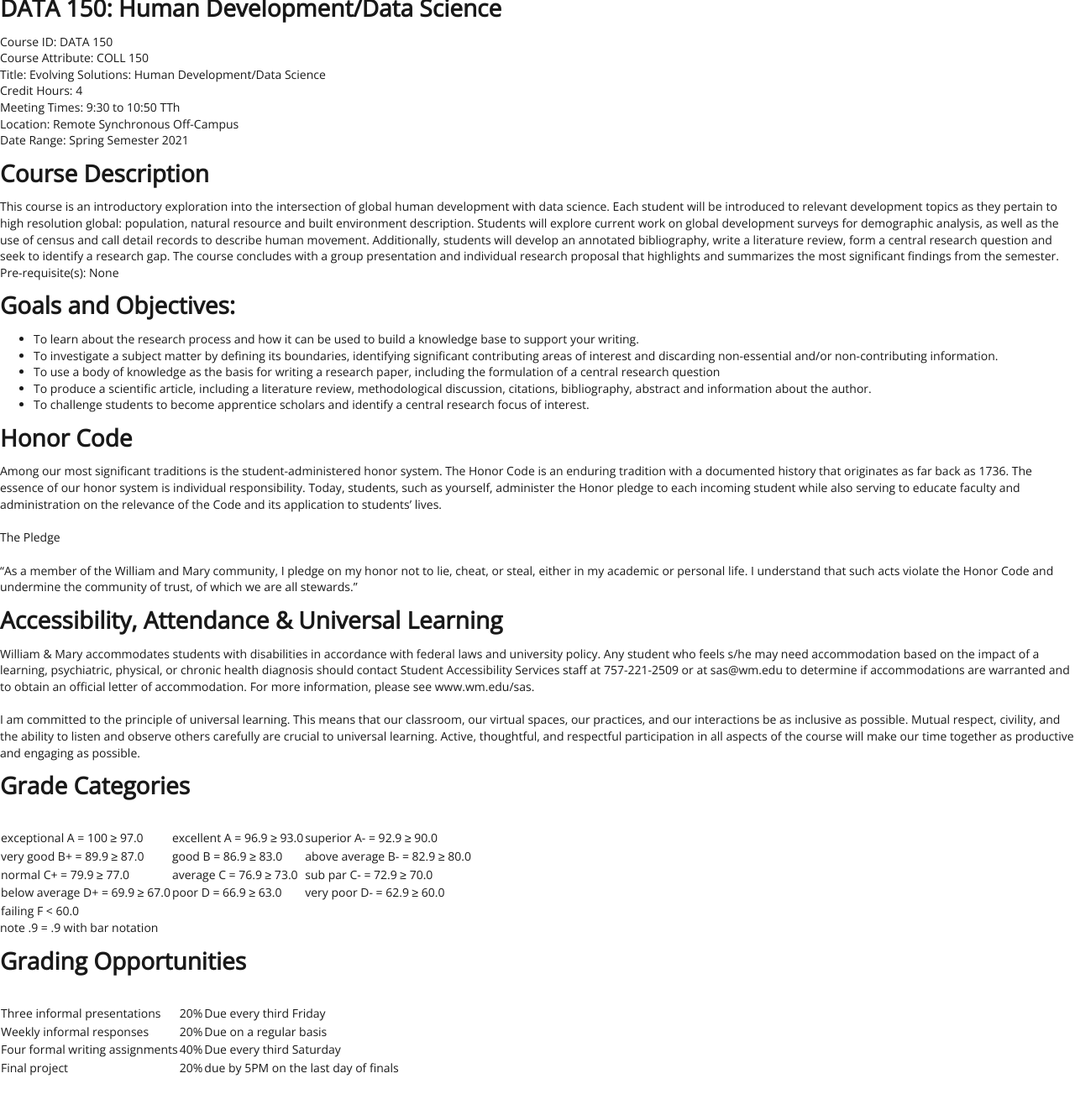
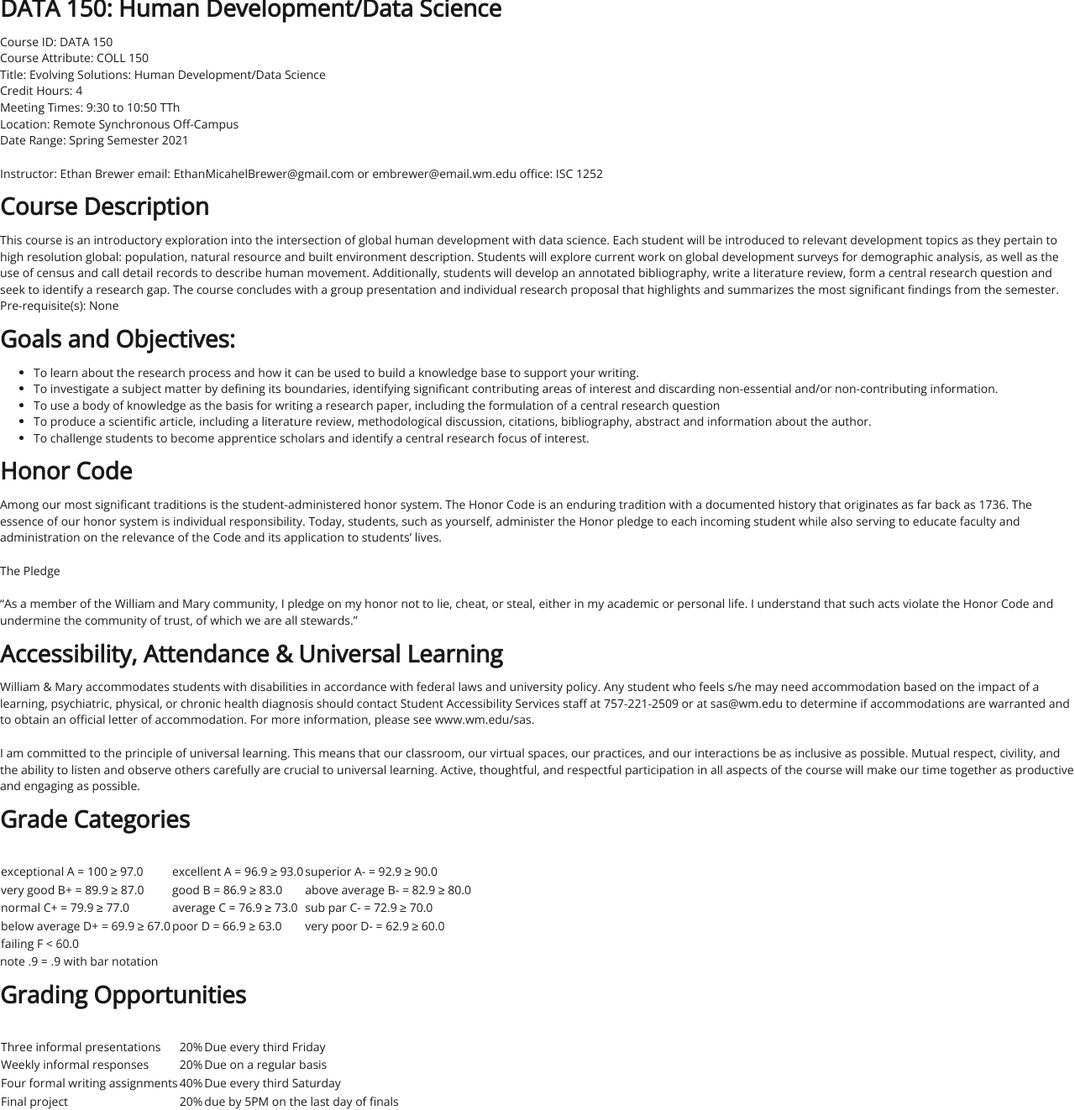
Before and after one commit to EMBrewer/dat150, a Jekyll site: the page built from _posts/2021-09-17-syllabus.md, in a window 1280 px wide. Shown: the whole page at 84% size. Built offline with Jekyll 4.4.1, drawn with Linux system fonts in a browser that asks for light colours; our own code applies the rules of GitHub Pages for plain Markdown files; before the commit the page ends 1283 px from its top, so only the background shows below that.

Commit message:
Update 2021-09-17-syllabus.md

```diff
--- a/_posts/2021-09-17-syllabus.md
+++ b/_posts/2021-09-17-syllabus.md
@@ -7,6 +7,11 @@ Credit Hours: 4
 Meeting Times: 9:30 to 10:50 TTh
 Location: Remote Synchronous Off-Campus
 Date Range: Spring Semester 2021
+
+Instructor: Ethan Brewer
+email: EthanMicahelBrewer@gmail.com or embrewer@email.wm.edu
+office: ISC 1252
+
 
 # Course Description
 
```
